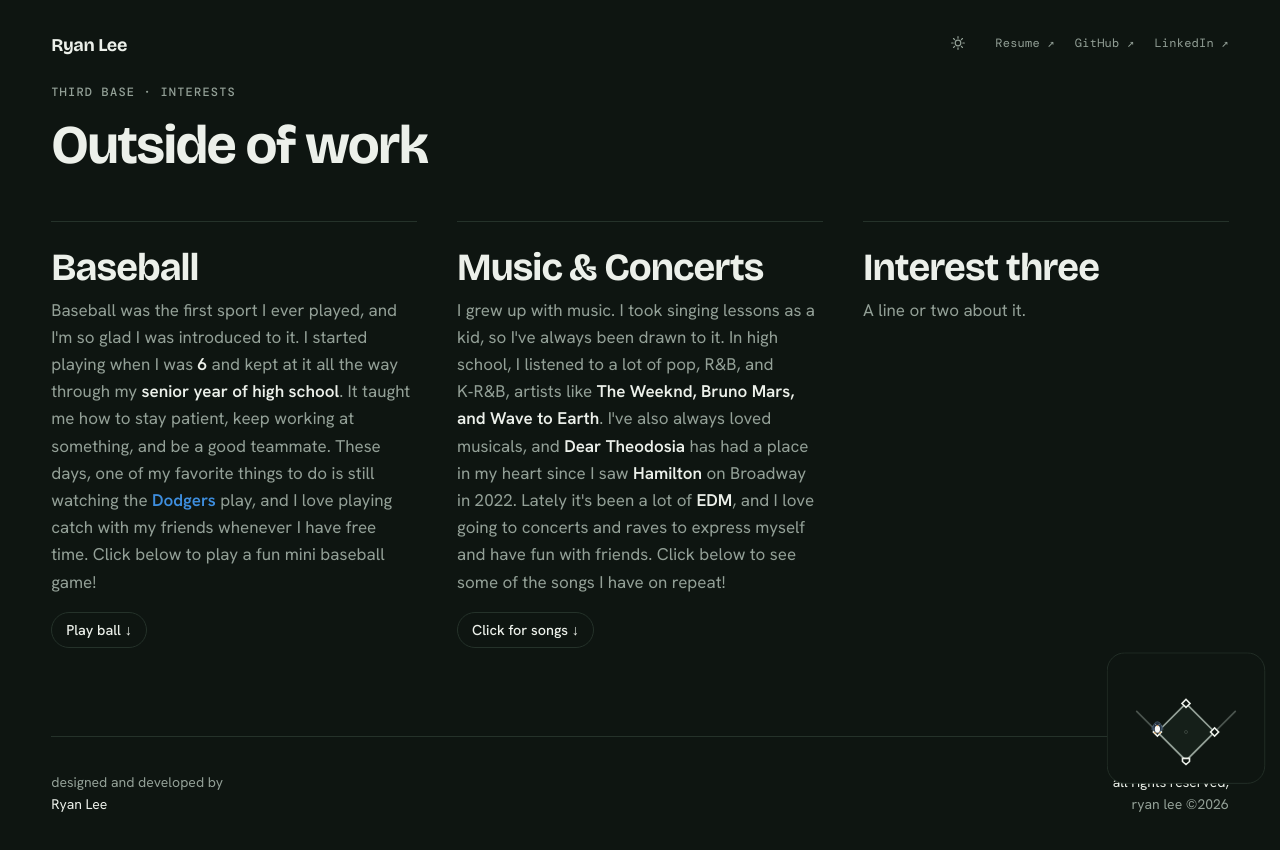
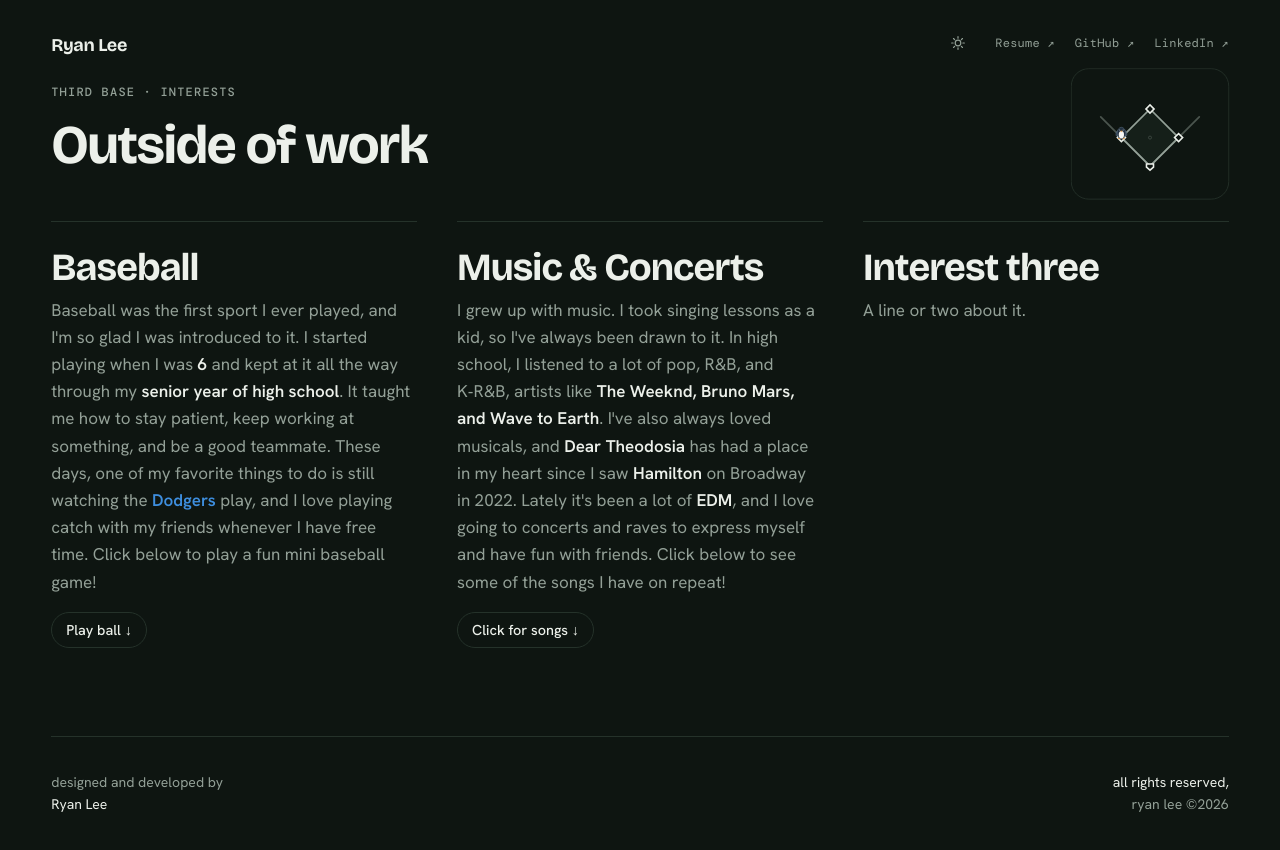
Before and after one commit to ryanlee555/portfolio, a Next.js app: page /interests in a window 1280 px wide. Shown: the top 850 px of the page. Built offline with nearby package versions, Linux system fonts and the light colour scheme.

Commit message:
Move the base dock to the top right, trim footer gap, bold key phrases
Co-Authored-By: Claude Sonnet 5.5 <noreply@anthropic.com>

```diff
--- a/src/app/globals.css
+++ b/src/app/globals.css
@@ -1,4 +1,4 @@
-/* Layout: full-width content. The ballfield is a small dock in the bottom-right corner that grows on
+/* Layout: full-width content. The ballfield is a small dock in the top-right corner that grows on
    hover; clicking a base sends the penguin waddling there and changes the page.
    The contact block on Home is a scoreboard with a message form. */
 :root {
@@ -424,21 +424,21 @@ a.card:hover .proj-inset { transform: translateY(-22px) rotate(0deg); box-shadow
 .game-foot .btn { cursor: pointer; flex: none; }
 .game-hint { margin: 10px 0 0; max-width: none; text-align: center; }
 
-/* field dock: small in the corner, grows on hover or keyboard focus */
+/* field dock: small in the top-right corner, grows on hover or keyboard focus */
 .stage {
-  position: fixed; z-index: 40; right: 28px; bottom: 24px;
+  position: fixed; z-index: 40; right: calc(max(clamp(24px, 4vw, 56px), (100vw - 1280px) / 2) + 13px); top: 76px;
   width: min(440px, 60vh);
-  transform-origin: 100% 100%;
+  transform-origin: 100% 0;
   transform: scale(.3);
   transition: transform .4s cubic-bezier(.3, 0, .2, 1);
 }
 .stage::before {
-  content: ""; position: absolute; z-index: -1; inset: -60px -44px -26px -44px;
+  content: ""; position: absolute; z-index: -1; inset: -26px -44px -60px -44px;
   background: var(--bg); border: 3px solid var(--line); border-radius: 60px;
 }
 .stage:is(:hover, :has(:focus-visible), .peek) { transform: scale(.75); }
 .dock-hint {
-  position: absolute; left: 0; right: 0; top: -44px; margin: 0; text-align: center;
+  position: absolute; left: 0; right: 0; bottom: -44px; margin: 0; text-align: center;
   font: 400 15px/1 var(--f-mono); color: var(--muted); opacity: 0; transition: opacity .2s ease; pointer-events: none;
 }
 .stage:is(:hover, :has(:focus-visible)) .dock-hint { opacity: 1; transition-delay: .15s; }
@@ -484,7 +484,7 @@ html:not([data-intro="playing"]) .draw { animation: draw 1.2s cubic-bezier(.6, 0
 @keyframes hop { 0%, 100% { transform: translateY(0); } 50% { transform: translateY(-1.6px); } }
 @keyframes step { 0%, 50%, 100% { transform: translateY(0); } 25% { transform: translateY(-1.8px); } }
 
-.foot { display: flex; justify-content: space-between; align-items: start; gap: 24px; padding-block: 36px 160px; border-top: 1px solid var(--line); }
+.foot { display: flex; justify-content: space-between; align-items: start; gap: 24px; padding-block: 36px 40px; border-top: 1px solid var(--line); }
 .foot p { margin: 0; display: grid; gap: 2px; font: 400 .875rem/1.4 var(--f-body); }
 .foot .rights { text-align: right; }
 .foot .dim { color: var(--muted); }
@@ -505,6 +505,7 @@ html[data-intro="done"] #loader { transform: translateY(-100%); visibility: hidd
 
 @media (max-width: 860px) {
   body { padding-inline: 16px; }
+  .stage { right: 29px; }
   .home-top { grid-template-columns: minmax(0, 1fr); gap: 40px; }
   .looking { grid-template-columns: minmax(0, 1fr); gap: 32px; }
   .role { grid-template-columns: minmax(0, 1fr); gap: 6px; }
--- a/src/content/site.ts
+++ b/src/content/site.ts
@@ -41,7 +41,7 @@ import speakeasyStudio from "@/assets/projects/speakeasy/studio.webp";
 // Home section between the lineup and the contact scoreboard. Draft wording, Ryan to edit.
 export const looking = {
   eyebrow: "What I'm looking for",
-  text: "I'm looking for **product management** roles on a team building something people use every day, where I can pair my engineering and data background with real customer problems and ship from 0 to 1. If that sounds like your team, I'd love to talk :D",
+  text: "I'm looking for **product management** roles on a team building something people use every day, where I can pair my engineering and data background with real customer problems and ship from **0 to 1**. If that sounds like your team, I'd love to talk :D",
   facts: [
     "Born on 5/5/2005",
     "Ran a half marathon",
@@ -71,7 +71,7 @@ export const profile = {
   // One string per paragraph. Wrap text in **double asterisks** to bold it.
   intro: [
     "Thanks for visiting my portfolio! I'm a fourth-year student at UC Berkeley studying **Industrial Engineering** and **Data Science**. I've explored a few different paths, including consulting and program management, but I ended up falling in love with product, and that's what I'm pursuing now. I love building products from 0 to 1 and learning something new with each one.",
-    "Outside of school and work, I love working out, discovering new music, and sports, especially baseball, as you may have guessed from the theme. Use the mini baseball field in the bottom-right corner to round the bases and explore the rest of the site!",
+    "Outside of school and work, I love working out, discovering new music, and sports, especially baseball, as you may have guessed from the theme. Use the mini baseball field in the **top-right corner** to round the bases and explore the rest of the site!",
   ],
   github: "https://github.com/ryanlee555",
   resume: "/ryan-lee-resume.pdf",
```
Also changed, not shown: 2 other files (tests, documents, lock files or other folders).
